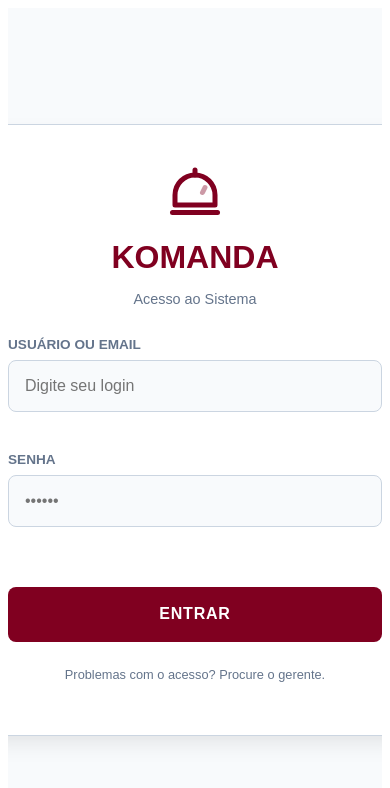
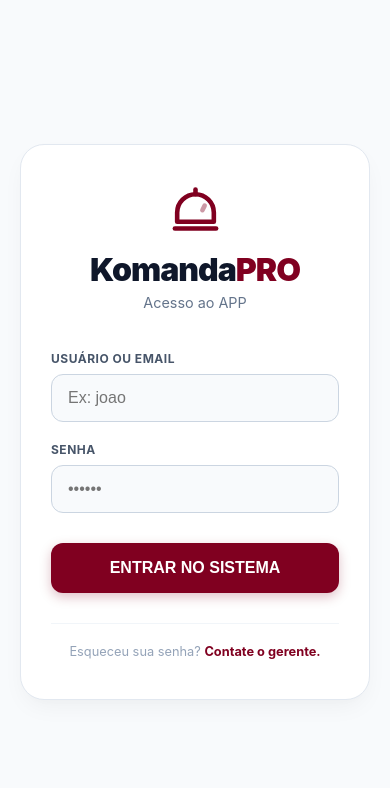
Before and after one commit to 19lemabe94/komanda-next, a Next.js app: page /login in a window 390 px wide. Shown: the top 788 px of the page. Built offline with nearby package versions, Linux system fonts and the light colour scheme; no server answers.

Commit message:
fix(login): prevent layout overflow on mobile and apply brand styles

```diff
--- a/app/login/page.tsx
+++ b/app/login/page.tsx
@@ -1,21 +1,25 @@
 'use client'
-import { useState } from 'react'
+import { useState, FormEvent } from 'react'
 import { supabase } from '../lib/supabaseClient'
 import { useRouter } from 'next/navigation'
-import { colors, globalStyles } from '../styles/theme'
 import { BrandLogo } from '../components/BrandLogo'
 
 export default function LoginPage() {
   const router = useRouter()
+
+  const grenaColor = '#800020'
+
+  // Estados
   const [emailOrUser, setEmailOrUser] = useState('')
   const [password, setPassword] = useState('')
   const [loading, setLoading] = useState(false)
+  const [errorMsg, setErrorMsg] = useState('')
 
-  const handleLogin = async (e: React.FormEvent) => {
+  const handleLogin = async (e: FormEvent) => {
     e.preventDefault()
     setLoading(true)
+    setErrorMsg('')
 
-    // LÓGICA DE LOGIN SIMPLIFICADO:
     const finalEmail = emailOrUser.includes('@')
       ? emailOrUser.trim()
       : `${emailOrUser.trim().toLowerCase()}@komanda.com`
@@ -26,83 +30,106 @@ export default function LoginPage() {
     })
 
     if (authError) {
-      alert('Usuário ou senha incorretos.')
+      setErrorMsg('Usuário ou senha incorretos.')
       setLoading(false)
       return
     }
 
-    // VERIFICAÇÃO DE ORGANIZAÇÃO (Multi-tenancy)
     if (authData.user) {
-      const { data: profile, error: profileError } = await supabase
-        .from('profiles')
-        .select('org_id')
-        .eq('id', authData.user.id)
-        .single()
-
-      if (profileError || !profile?.org_id) {
-        // Se não tem organização vinculada, vai para o setup inicial
-        router.push('/setup')
-      } else {
-        // Se já tem, vai para o dashboard
-        router.push('/')
-      }
-
+      const { data: profile } = await supabase.from('profiles').select('org_id').eq('id', authData.user.id).single()
+      if (!profile?.org_id) router.push('/setup'); else router.push('/dashboard')
       router.refresh()
     }
   }
 
+  // --- ESTILOS INLINE (MANTIDOS) ---
+  const styles = {
+    container: {
+      minHeight: '100vh',
+      display: 'flex',
+      alignItems: 'center',
+      justifyContent: 'center',
+      backgroundColor: '#f8fafc',
+      fontFamily: "'Inter', sans-serif",
+      padding: '20px' // Garante margem no celular
+    },
+    card: {
+      backgroundColor: 'white',
+      width: '100%',
+      maxWidth: '400px',
+      padding: '40px 30px',
+      borderRadius: '24px',
+      boxShadow: '0 10px 25px -5px rgba(0, 0, 0, 0.05), 0 8px 10px -6px rgba(0, 0, 0, 0.01)',
+      border: '1px solid #e2e8f0',
+      textAlign: 'center' as 'center',
+      position: 'relative' as 'relative'
+    },
+    title: { fontSize: '2rem', fontWeight: 900, color: '#0f172a', margin: '10px 0 5px', letterSpacing: '-1px' },
+    subtitle: { color: '#64748b', fontSize: '0.9rem', marginBottom: '30px' },
+    label: { display: 'block', textAlign: 'left' as 'left', fontSize: '0.75rem', fontWeight: 700, color: '#475569', marginBottom: '8px', textTransform: 'uppercase' as 'uppercase', letterSpacing: '0.5px' },
+    input: {
+      width: '100%', padding: '14px 16px', borderRadius: '12px', border: '1px solid #cbd5e1',
+      backgroundColor: '#f8fafc', fontSize: '1rem', color: '#334155', outline: 'none', marginBottom: '20px', transition: 'all 0.2s ease'
+    },
+    button: {
+      width: '100%', padding: '16px', backgroundColor: grenaColor, color: 'white', border: 'none',
+      borderRadius: '12px', fontSize: '1rem', fontWeight: 800, cursor: 'pointer', marginTop: '10px',
+      transition: 'opacity 0.2s', boxShadow: '0 4px 12px rgba(128, 0, 32, 0.25)'
+    },
+    errorBox: {
+      backgroundColor: '#fef2f2', color: '#ef4444', padding: '12px', borderRadius: '8px', fontSize: '0.85rem',
+      fontWeight: 600, marginBottom: '20px', border: '1px solid #fee2e2', display: 'flex', alignItems: 'center', gap: '8px', justifyContent: 'center'
+    }
+  }
+
   return (
-    <div style={{ ...globalStyles.container, background: '#f8fafc' }}>
-      <div style={{ ...globalStyles.card, width: '100%', maxWidth: '380px', padding: '40px 30px', textAlign: 'center' }}>
+    <>
+      {/* --- CORREÇÃO DO LAYOUT QUEBRADO --- */}
+      <style jsx global>{`
+        * { box-sizing: border-box; margin: 0; padding: 0; }
+        body { background-color: #f8fafc; }
+      `}</style>
 
-        <div style={{ marginBottom: '30px' }}>
-          <BrandLogo size={60} color={colors.primary} />
-          <h1 style={{ color: colors.primary, fontSize: '2rem', fontWeight: 800, margin: '10px 0 0' }}>KOMANDA</h1>
-          <p style={{ color: colors.textMuted, fontSize: '0.9rem' }}>Acesso ao Sistema</p>
+      <div style={styles.container}>
+        <div style={styles.card}>
+
+          <div style={{ display: 'flex', flexDirection: 'column', alignItems: 'center', marginBottom: '10px' }}>
+            <BrandLogo size={55} color={grenaColor} />
+            <h1 style={styles.title}>Komanda<span style={{ color: grenaColor }}>PRO</span></h1>
+            <p style={styles.subtitle}>Acesso ao APP</p>
           </div>
 
+          {errorMsg && (
+            <div style={styles.errorBox}>
+              <svg width="18" height="18" viewBox="0 0 24 24" fill="none" stroke="currentColor" strokeWidth="2.5" strokeLinecap="round" strokeLinejoin="round"><circle cx="12" cy="12" r="10"></circle><line x1="12" y1="8" x2="12" y2="12"></line><line x1="12" y1="16" x2="12.01" y2="16"></line></svg>
+              {errorMsg}
+            </div>
+          )}
+
           <form onSubmit={handleLogin} style={{ textAlign: 'left' }}>
-          <div style={{ marginBottom: '20px' }}>
-            <label style={{ display: 'block', marginBottom: '8px', fontSize: '0.85rem', color: colors.textMuted, fontWeight: 600 }}>
-              USUÁRIO OU EMAIL
-            </label>
-            <input
-              required
-              type="text"
-              value={emailOrUser}
-              onChange={(e) => setEmailOrUser(e.target.value)}
-              placeholder="Digite seu login"
-              style={globalStyles.input}
-            />
+            <div>
+              <label style={styles.label}>Usuário ou Email</label>
+              <input required autoFocus type="text" value={emailOrUser} onChange={(e) => setEmailOrUser(e.target.value)} placeholder="Ex: joao" style={styles.input} />
             </div>
 
-          <div style={{ marginBottom: '30px' }}>
-            <label style={{ display: 'block', marginBottom: '8px', fontSize: '0.85rem', color: colors.textMuted, fontWeight: 600 }}>
-              SENHA
-            </label>
-            <input
-              required
-              type="password"
-              value={password}
-              onChange={(e) => setPassword(e.target.value)}
-              placeholder="••••••"
-              style={globalStyles.input}
-            />
+            <div>
+              <label style={styles.label}>Senha</label>
+              <input required type="password" value={password} onChange={(e) => setPassword(e.target.value)} placeholder="••••••" style={styles.input} />
             </div>
 
-          <button
-            type="submit"
-            disabled={loading}
-            style={{ ...globalStyles.buttonPrimary, height: '55px', fontSize: '1rem' }}
-          >
-            {loading ? 'ENTRANDO...' : 'ENTRAR'}
+            <button type="submit" disabled={loading} style={{ ...styles.button, opacity: loading ? 0.7 : 1 }}>
+              {loading ? 'ACESSANDO...' : 'ENTRAR NO SISTEMA'}
             </button>
           </form>
 
-        <p style={{ marginTop: '25px', fontSize: '0.8rem', color: colors.textMuted }}>
-          Problemas com o acesso? Procure o gerente.
+          <div style={{ marginTop: '30px', borderTop: '1px solid #f1f5f9', paddingTop: '20px' }}>
+            <p style={{ fontSize: '0.8rem', color: '#94a3b8' }}>
+              Esqueceu sua senha? <span style={{ color: grenaColor, fontWeight: 700, cursor: 'pointer' }}>Contate o gerente.</span>
             </p>
           </div>
+
         </div>
+      </div>
+    </>
   )
 }
```
Lines whose indentation alone changed are shown as unchanged.
